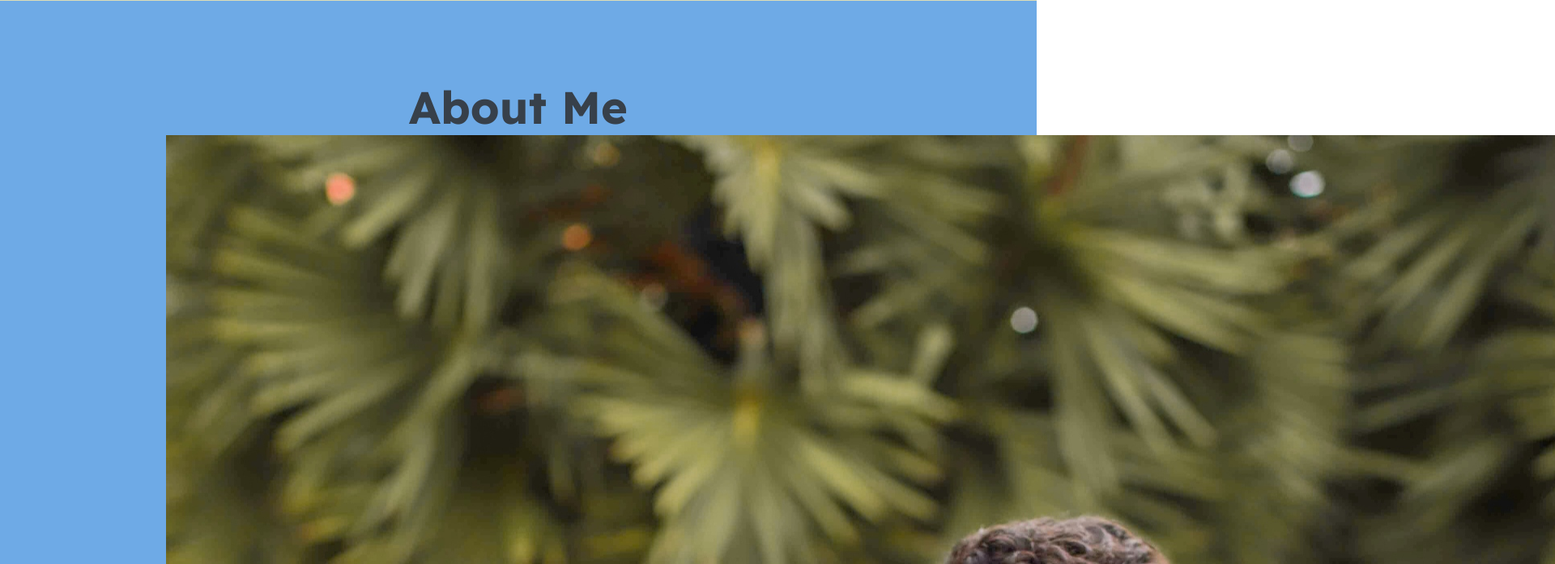
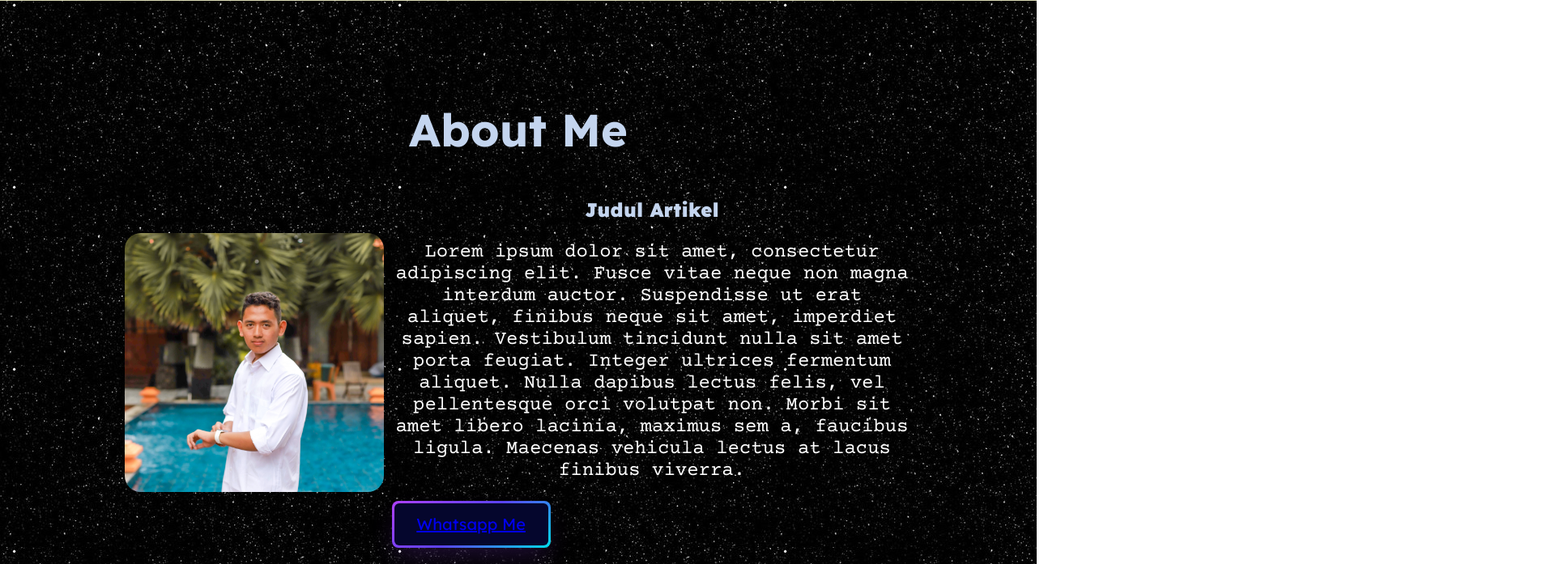
Before and after one commit to sarephidayat/sarephidayatt, a plain HTML site: page index.html in a window 1280 px wide. Shown: the part 799-1496 px from the top of the page at 81% size, 1920 px wide, since content can reach past the window. Drawn offline with nearby package versions, Linux system fonts and the light colour scheme.

Commit message:
Update style baru.css

```diff
--- a/style baru.css
+++ b/style baru.css
@@ -24,6 +24,8 @@
   #intro {
     justify-content: space-between;
     background-color: rgb(221, 221, 183);
+    background-image: url(background);
+    background-size: cover;
   }
 
   #about {
@@ -39,25 +41,9 @@
 
   #about > div > h2 {
     color: rgb(15, 13, 13);
-    text-align: center;
+    /* text-align: center; */
   }
 
-.my-fetish{
-  color: whitesmoke;
-  /* font-size: 1em; */
-  width: 50%;
-  float: left;
-  padding: 20px 30px;
-
-}
-
-.my-history{
-  color: white;
-  /* font-size: 1em; */
-  width: 50%;
-  float: left;
-  padding: 20px 30px;
-}
 
 #about .paragrap p{
     font-family: 'Courier Prime', monospace;
@@ -70,17 +56,58 @@
     justify-content: space-evenly;
   }
 
+  /* #intro img{
+    opacity: 0.5;
+  } */
+
   #intro > img {
     width: 35%;
     height: 35%;
     border-radius: 50%;
     border: var(--black) 7px solid;
+    opacity: 0.8;
   }
 
   #intro > div {
     display: flex;
     flex-direction: column;
     justify-content: center;
+  }
+
+  #about {
+    width: 100%;
+    padding: 100px 0;
+    background-color: #37404a;
+    display: flex;
+    background-image: url(haha.jpg);
+    /* background-color: rgb(114, 107, 96); */
+  }
+
+  .paragrap > img{
+    width: 20em;
+    height: 20em;
+    border-radius: 20px;
+    margin-right: 10px;
+  }
+
+  .paragrap{
+    width: 1130px;
+    max-width: 95%;
+    margin: 0 auto;
+    align-items: center;
+    display: flex;
+  }
+
+  .paragrap p{
+    margin-top: 10px;
+    position: relative;
+    text-align: center;
+  }
+
+  #about > .paragrap h2{
+    font-size: 3.5em;
+    margin: 0;
+    color: var(--gray);
   }
 
   /* Typography */
@@ -94,11 +121,11 @@
   h2 {
     font-size: 3.5em;
     margin: 0;
-    color: var(--black);
+    color: var(--gray);
   }
 
   h3 {
-    color: var(--black);
+    color: var(--gray);
     font-size: 1.5em;
     font-weight: 850;
     text-align: center;
@@ -109,6 +136,9 @@
   }
 
   /* Skill */
+  #skills {
+    background-color: #37404a;
+  }
   #skills > div {
     display: flex;
     flex-direction: column;
@@ -163,7 +193,8 @@
     display: flex;
     align-items: center;
     justify-content: center;
-    background: #bbbdbe;
+    background-image: url(haha.jpg);
+
   }
 
   #contacts > div {
@@ -223,6 +254,12 @@
       font-size: 1em;
     }
 
+    .paragrap{
+      justify-content: space-between;
+      display: flex;
+      flex-direction: column;
+    }
+
     .contact-btn > p {
       font-size: 1em;
       padding: 0;
@@ -248,6 +285,11 @@
     #intro {
       flex-direction: column-reverse;
       justify-content: space-evenly;
+    }
+    .paragrap{
+      justify-content: space-between;
+      display: flex;
+      flex-direction: column;
     }
   }
 
@@ -277,3 +319,59 @@
       gap: 36px;
     }
   }
+
+  /* button */
+  .button-64 {
+    align-items: center;
+    background-image: linear-gradient(144deg,#AF40FF, #5B42F3 50%,#00DDEB);
+    border: 0;
+    border-radius: 8px;
+    box-shadow: rgba(151, 65, 252, 0.2) 0 15px 30px -5px;
+    box-sizing: border-box;
+    color: #FFFFFF;
+    display: flex;
+    font-family: Phantomsans, sans-serif;
+    font-size: 1px;
+    justify-content: center;
+    line-height: 1em;
+    max-width: 80px;
+    min-width: 80px;
+    padding: 3px;
+    text-decoration: none;
+    user-select: none;
+    -webkit-user-select: none;
+    touch-action: manipulation;
+    white-space: nowrap;
+    cursor: pointer;
+  }
+
+  .button-64:active,
+  .button-64:hover {
+    outline: 0;
+  }
+
+  .button-64 span {
+    background-color: rgb(5, 6, 45);
+    padding: 16px 24px;
+    border-radius: 6px;
+    width: 100%;
+    height: 100%;
+    transition: 300ms;
+  }
+
+  .button-64:hover span {
+    background: none;
+  }
+
+  @media (min-width: 768px) {
+    .button-64 {
+      font-size: 20px;
+      min-width: 196px;
+    }
+  }
+  @media (min-width: 400px) {
+    .button-64 {
+      font-size: 20px;
+      min-width: 196px;
+    }
+  }
```
